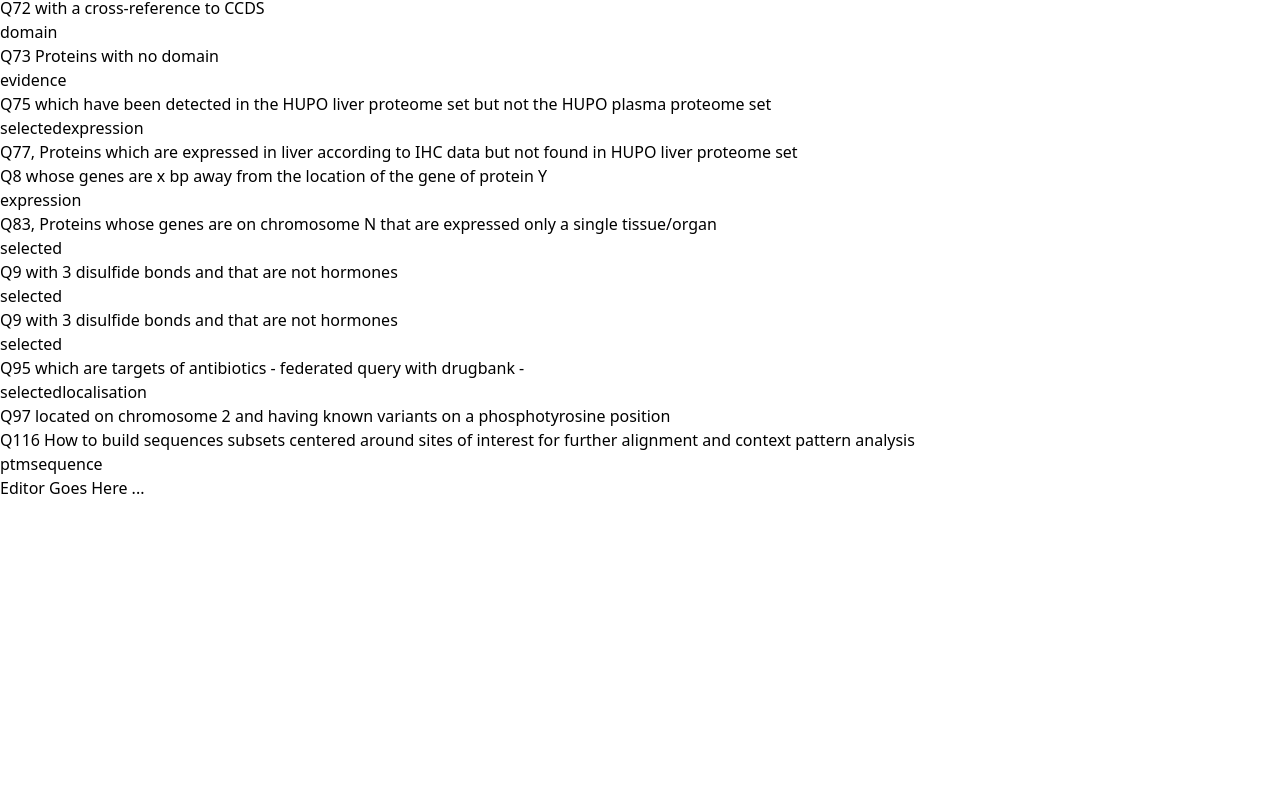
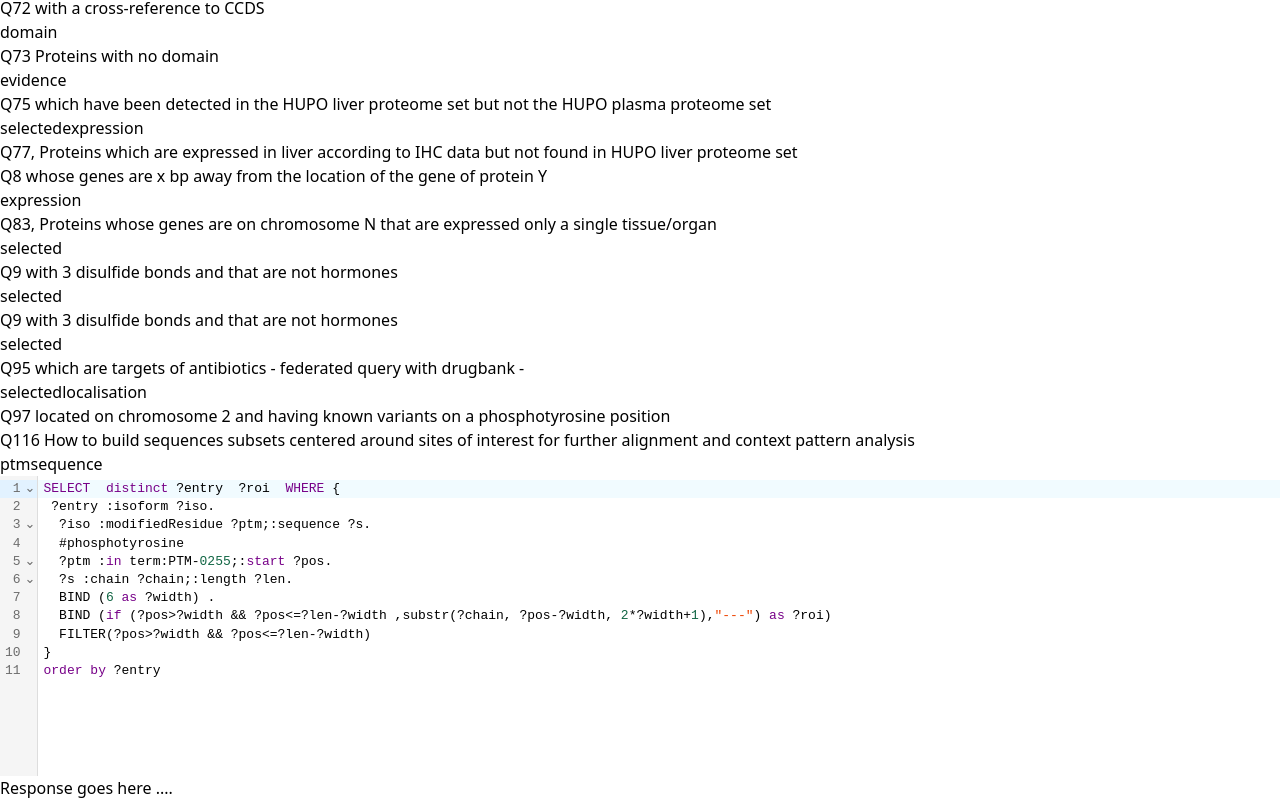
Before and after one commit to rsfyi/snorql, a React (Vite) app: page /dashboard/1 in a window 1280 px wide. Shown: the part 2908-3708 px from the top of the page. Before the commit the page ends 3408 px from the top, so only its background shows below. Built offline with nearby package versions, Linux system fonts and the light colour scheme.

Commit message:
editor setup

```diff
--- a/package.json
+++ b/package.json
@@ -9,8 +9,10 @@
     "preview": "vite preview"
   },
   "dependencies": {
+    "@codemirror/lang-sql": "^6.3.3",
     "@headlessui/react": "^1.7.7",
     "@heroicons/react": "^2.0.13",
+    "@uiw/react-codemirror": "^4.19.5",
     "react": "^18.2.0",
     "react-dom": "^18.2.0",
     "react-router-dom": "^6.6.1"
--- a/src/routes/App.tsx
+++ b/src/routes/App.tsx
@@ -13,8 +13,8 @@ function App() {
 
   return (
     <div className="mx-auto flex h-screen w-screen max-w-7xl flex-col bg-gray-50">
-      <div className="flex">
-        <div className="h-[90vh] w-1/2 overflow-y-auto border-r border-gray-200">
+      <div className="flex w-full">
+        <div className="h-[90vh] w-[500px] overflow-y-auto border-r border-gray-200">
           <div className="flex h-full flex-col">
             {queryList?.map((query: any, index: number) => (
               <div
@@ -40,7 +40,7 @@ function App() {
             ))}
           </div>
         </div>
-        <main className="grow">
+        <main className="w-2/3">
           <Outlet />
         </main>
       </div>
--- a/src/routes/editorPage.tsx
+++ b/src/routes/editorPage.tsx
@@ -1,5 +1,8 @@
-import { useEffect, useState } from 'react';
+import { sql } from '@codemirror/lang-sql';
+import CodeMirror from '@uiw/react-codemirror';
+import { useCallback, useEffect, useState } from 'react';
 import { useParams } from 'react-router-dom';
+
 import { queries } from '../data';
 
 export default function EditorPage() {
@@ -13,6 +16,10 @@ export default function EditorPage() {
     )[0];
     setCurrentQuery(currentQuery);
   }, [id, setCurrentQuery]);
+
+  const onChange = useCallback((value: any, viewUpdate: any) => {
+    console.log('value:', value);
+  }, []);
 
   return (
     <div>
@@ -30,8 +37,16 @@ export default function EditorPage() {
             </span>
           ))}
         </div>
+        <div className="w-full">
+          <CodeMirror
+            value={currentQuery?.query}
+            height="300px"
+            extensions={[sql()]}
+            onChange={onChange}
+          />
+        </div>
         <div>
-          <h2>Editor Goes Here ...</h2>
+          <h2>Response goes here ....</h2>
         </div>
       </div>
     </div>
```
Also changed, not shown: 1 other file (tests, documents, lock files or other folders).
